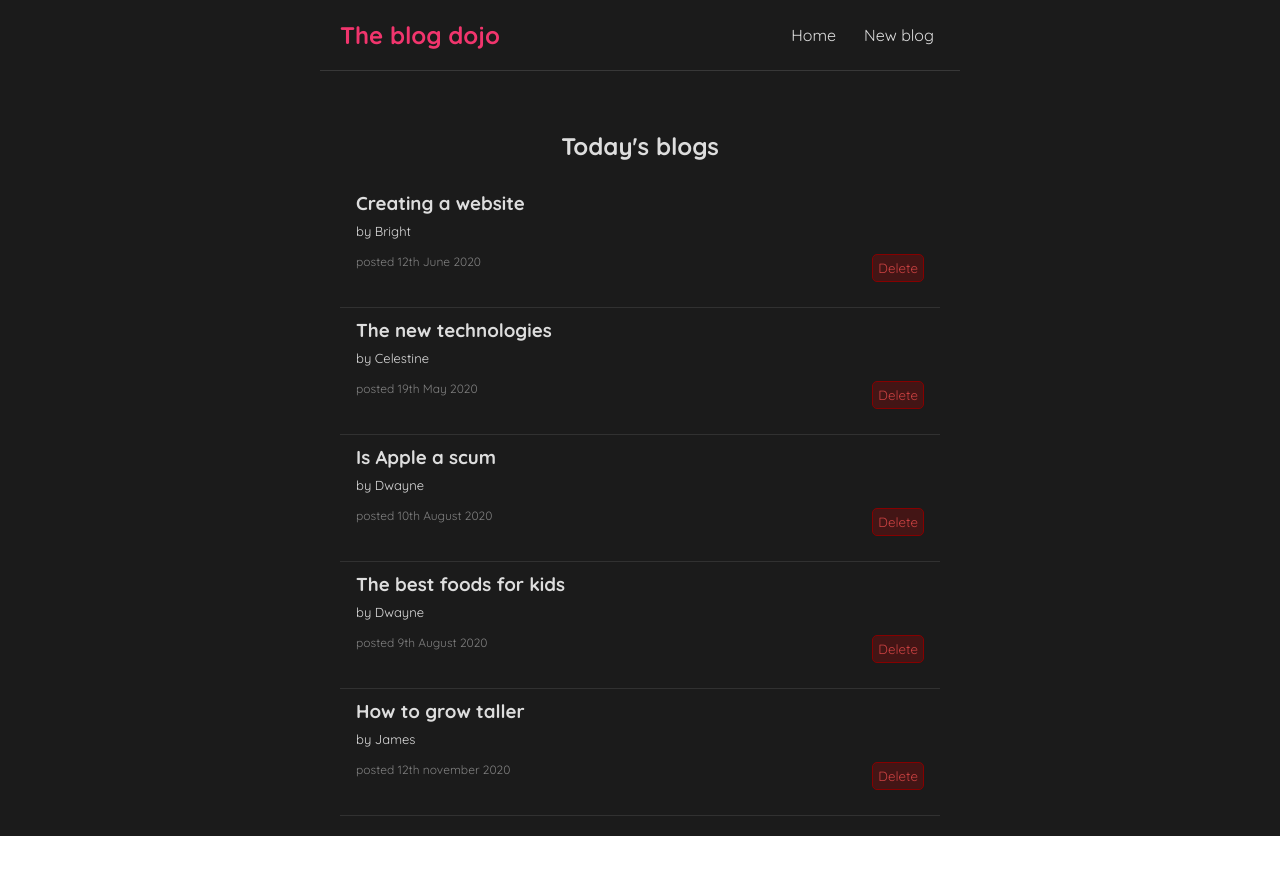
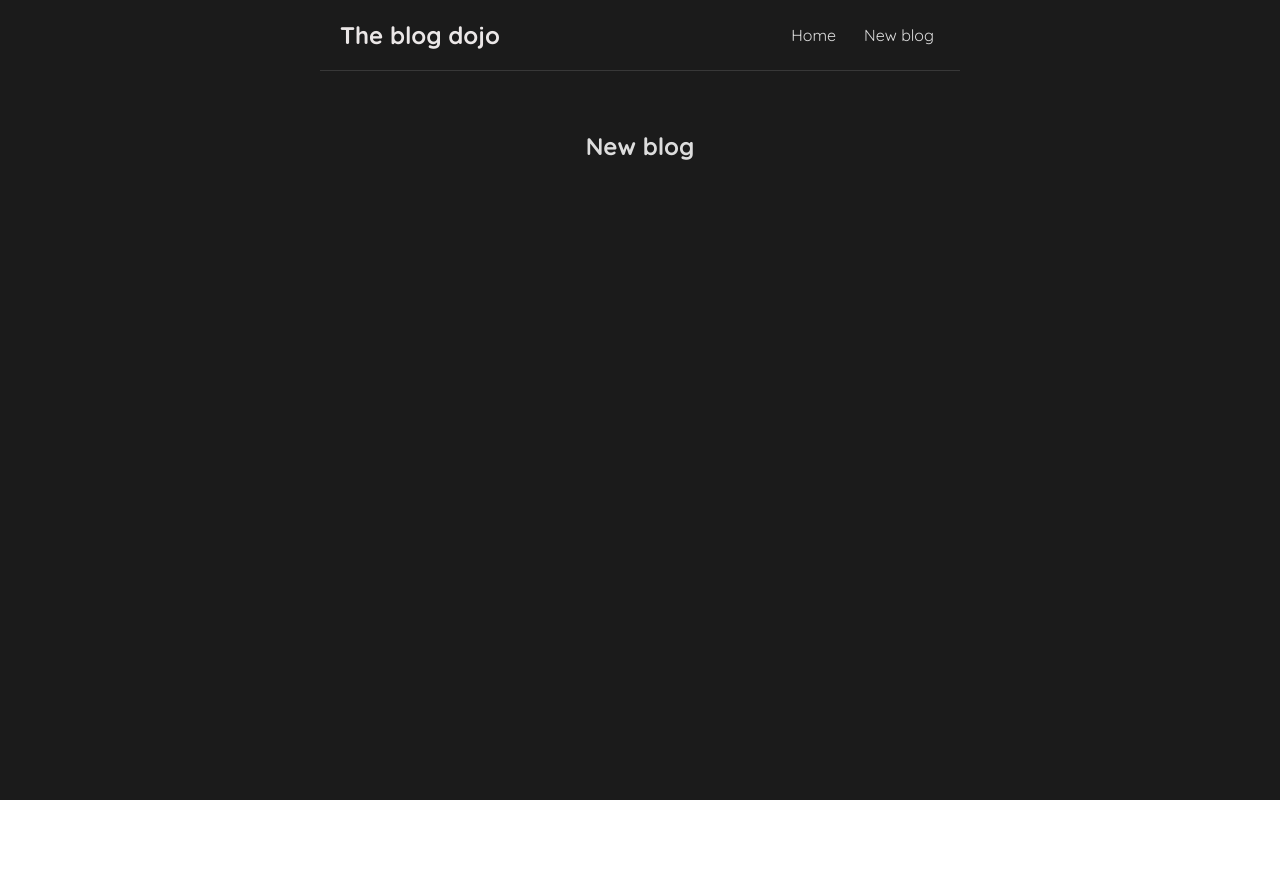
Before and after one commit to Brightmuk/dojo-blog, a React (Create React App) app: page /create in a window 1280 px wide. After the commit the page ends 800 px from the top, so only its background shows below. Built offline with nearby package versions, Linux system fonts and the light colour scheme; data requests are answered from the project's data file.

Commit message:
Add routing functionality

```diff
--- a/package.json
+++ b/package.json
@@ -8,6 +8,7 @@
     "@testing-library/user-event": "^12.6.0",
     "react": "^17.0.1",
     "react-dom": "^17.0.1",
+    "react-router-dom": "^5.2.0",
     "react-scripts": "4.0.1",
     "web-vitals": "^0.2.4"
   },
--- a/src/App.js
+++ b/src/App.js
@@ -1,16 +1,27 @@
-
 import Navbar from './Navbar';
 import Home from './Home';
+import {BrowserRouter as Router, Route, Switch} from 'react-router-dom';
+import Create from './Create';
 
 function App() {
   const title = "Welcome to the blog";
   return (
+    <Router>
     <div className="App">
       <Navbar/>
       <div className="content">
-        <Home/>
+        <Switch>
+          <Route exact path="/">
+            <Home/>
+          </Route>
+          <Route  path="/create">
+            <Create/>
+          </Route>
+        </Switch>
+
       </div>
     </div>
+    </Router>
   );
 }
 
--- /dev/null
+++ b/src/Create.js
@@ -0,0 +1,10 @@
+const Create = () => {
+    return (
+        <div className="create">
+            <h2 className="text-center">New blog</h2>
+
+        </div>
+     );
+}
+
+export default Create;
--- /dev/null
+++ b/src/UseFetch.js
@@ -0,0 +1,43 @@
+import {useState,useEffect} from 'react';
+
+const useFetch = (url)=>{
+
+    const [data, setData] = useState(null);
+    const [error, setError] = useState(null);
+    const [isPending,setIsPending] = useState(true);
+
+    useEffect(()=>{
+
+        const abortCtrl = new AbortController();
+
+        setTimeout(() => {
+            fetch(url,{signal:abortCtrl.signal})
+            .then(res=>{
+                if(!res.ok){
+                    throw Error("Unable to fetch data")
+                }
+                return res.json()
+                .then(data=>{
+                    setData(data);
+                    setIsPending(false);
+                    setError(null);
+                })
+                .catch(err=>{
+                    if(err.name==="AbortError"){
+                        console.log('Aborted fetch');
+                    }else{
+                        setIsPending(false);
+                        setError(err.message);
+                    }
+                })
+            })
+        }, 1000);
+        return () =>abortCtrl.abort();
+    },[url]);
+
+    return {data, isPending, error}
+};
+
+
+
+export default useFetch;
--- a/src/home.js
+++ b/src/home.js
@@ -1,39 +1,19 @@
 import {useState, useEffect} from 'react';
 import BlogList from './BlogList';
 import Loader from './Loader';
+import useFetch from './UseFetch';
 
 const Home = () => {
-    const [blogs, setBlogs] = useState(null);
-    const [error, setError] = useState(null);
-
+    const {data:blogs, isPending, error} = useFetch('  http://localhost:8000/blogs');
     const handleDelete = (id)=>{
-      const newBlogs = blogs.filter(blog=>blog.id!==id)
-      setBlogs(newBlogs);
+      // const newBlogs = blogs.filter(blog=>blog.id!==id)
+      // setBlogs(newBlogs);
     }
-    useEffect(()=>{
-     fetch(' http://localhost:8000/blogs')
-     .then(res=>{
-        if(!res.ok){
-          throw Error('An error occured, try again later.')
-        }
-        return res.json()
-     })
-     .then(data=>{
-        console.log(data);
-        setBlogs(data)
-        setError(null);
-     })
-     .catch(err=>{
-      setError(err.message);
-      setBlogs([]);
-     })
-    },[])
 
     return (
         <div className="home">
            {error && <div className="text-center danger-text">{error}</div>}
-          {
-         blogs!=null?
+          { blogs!=null?
            <BlogList blogs={blogs} title="Today's blogs" handleDelete={handleDelete}/>
            :<Loader/>
           }
--- a/src/index.css
+++ b/src/index.css
@@ -25,7 +25,8 @@
   border-bottom: 1px solid #383838;
 }
 .navbar h1 {
-  color: #f1356d;
+  color: #ebe7e7;
+
 }
 .navbar .links {
   margin-left: auto;
--- a/src/navbar.js
+++ b/src/navbar.js
@@ -1,10 +1,12 @@
+import {Link} from 'react-router-dom';
+
 const Navbar = () => {
     return (
         <nav className="navbar">
             <h1>The blog dojo</h1>
             <div className="links">
-                <a href="/">Home</a>
-                <a href="/create">New blog</a>
+                <Link to="/">Home</Link>
+                <Link to="/create">New blog</Link>
             </div>
         </nav>
      );
```
Also changed, not shown: 2 other files (tests, documents, lock files or other folders).
